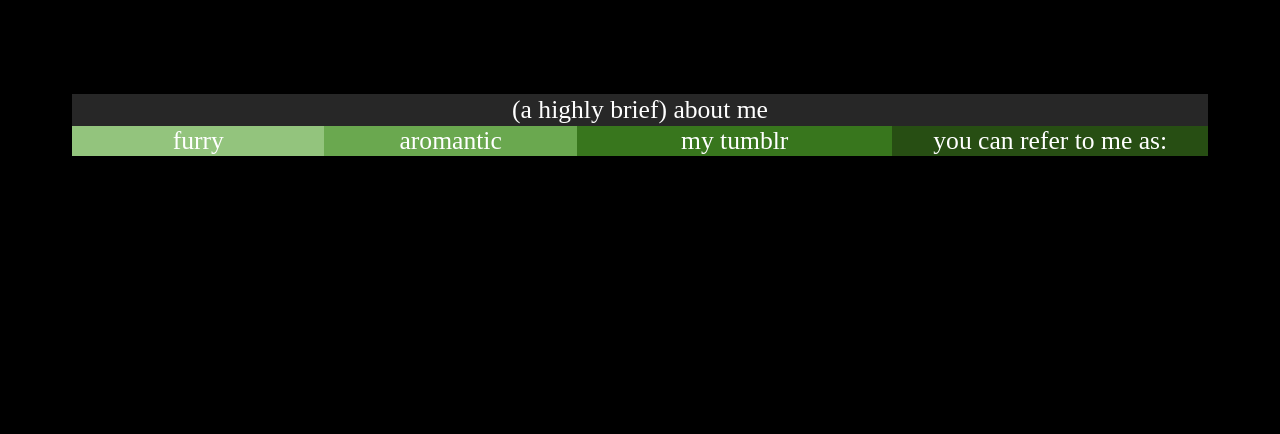
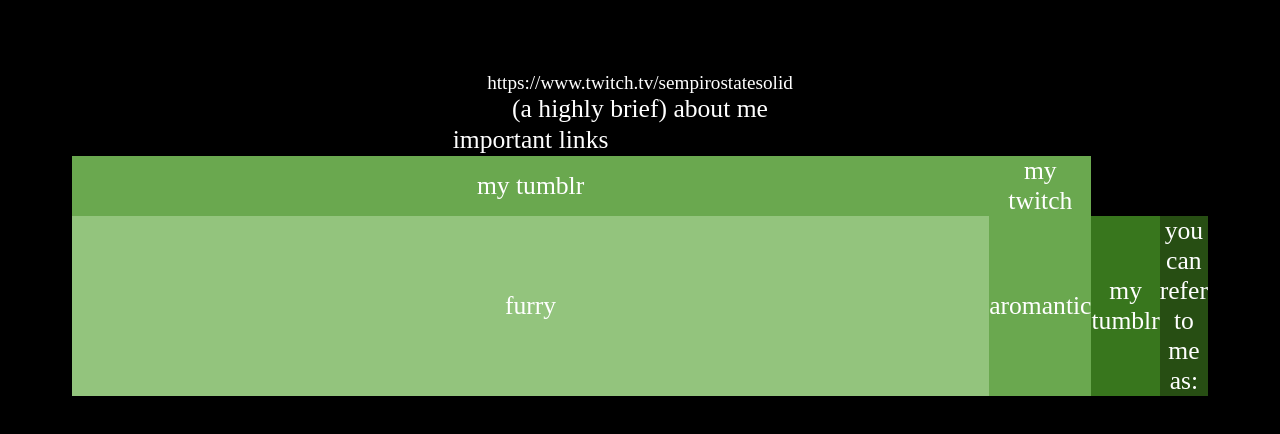
Before and after one commit to Sempiro/Sempiro.github.io, a plain HTML site: page index.html in a window 1280 px wide. Drawn offline with Linux system fonts and the light colour scheme; a web font is replaced by a local one.

Commit message:
modified:   index.html

```diff
--- a/index.html
+++ b/index.html
@@ -17,12 +17,21 @@
         hr {height:5vw;border-width:0}
     </style>
 </head>
-
+https://www.twitch.tv/sempirostatesolid
 <body>
     <table>
-        <th style="background-color:#272727" colspan="4">
+        <th>
+            <p>important links</p>
+        </th>
+
+        <tr>
+            <td onclick="location.href='https://www.tumblr.com/sempiro'"  style="background-color:#6aa84f; width:20%" title="asexuality.org/romanticorientation"><p>my tumblr</p></td>
+            <td onclick="location.href='https://www.twitch.tv/sempirostatesolid'"  style="background-color:#6aa84f; width:20%" title="asexuality.org/romanticorientation"><p>my twitch</p></td>
+        </tr>
+
+        <tr style="background-color:#272727" colspan="4">
             <p>(a highly brief) about me</p>
-        </th>
+        </tr>
 
         <tr>
             <td style="background-color:#93C47D; width:20%" title="before you ask, yes i am a furry">
@@ -31,11 +40,11 @@
 
             <td onclick="location.href='http://asexuality.org/?q=romanticorientation'"  style="background-color:#6aa84f; width:20%" title="asexuality.org/romanticorientation"><p>aromantic</p></td>
 
-            <a href="https://www.tumblr.com/sempiro">
-                    <td style="background-color:#38761d; width:25%" title="tumblr">
-                        <p>my tumblr</p>
-                    </td>
-            </a>
+
+            <td style="background-color:#38761d; width:25%" title="tumblr">
+                <p>my tumblr</p>
+            </td>
+
 
             <td style="background-color:#274e13; width:25%" title="'sempiro' or 'some guy with a microwave'">
                 <p>you can refer to me as:</p>
```
